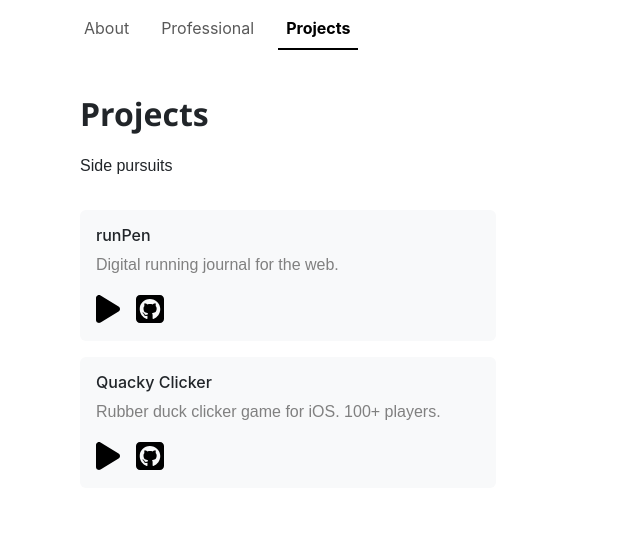
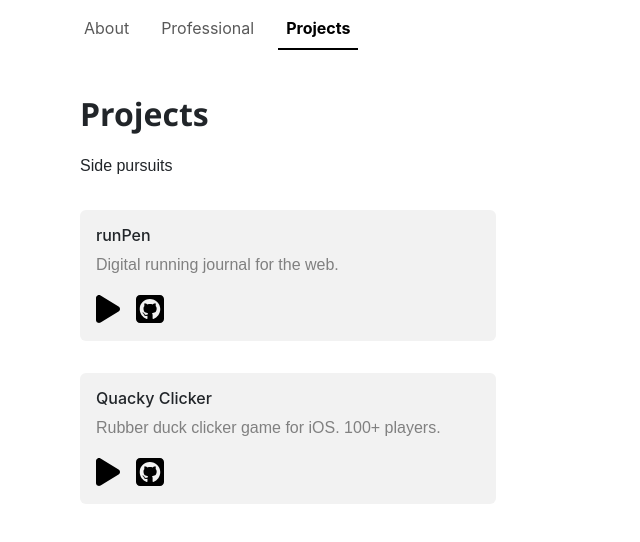
Before and after one commit to dgutkin/personal-website, a React (Create React App) app: page /projects in a window 1280 px wide. Shown: the top 542 px of the page, without its empty margins (0-640 px from the left). Built offline with nearby package versions, Linux system fonts and the light colour scheme.

Commit message:
Align colour and spacing between professional and project pages

```diff
--- a/src/pages/Projects.js
+++ b/src/pages/Projects.js
@@ -42,7 +42,7 @@ function Projects() {
                     </Card>
 
 
-                    <Card className="project-card">
+                    <Card className="project-card project-card-non-first">
 
                         <Card.Body>
                             <Card.Title>Quacky Clicker</Card.Title>
--- a/src/styles/Professional.css
+++ b/src/styles/Professional.css
@@ -32,7 +32,7 @@ li.professional-list-item:before {
 .professional-card {
     width: 24rem;
     margin-top: 0rem;
-    background: #f2f2f2f2;
+    background: #f2f2f2;
     display: flex;
     flex-direction: row;
     align-items: center;
--- a/src/styles/Projects.css
+++ b/src/styles/Projects.css
@@ -19,11 +19,15 @@
 .project-card {
     width: 26rem;
     margin-bottom: 1rem;
-    background: #f8f9fa;
+    background: #f2f2f2;
     display: flex;
     flex-direction: column;
     align-items: left;
     border: none;
+}
+
+.project-card-non-first {
+    margin-top: 2rem;
 }
 
 .card-title {
```
